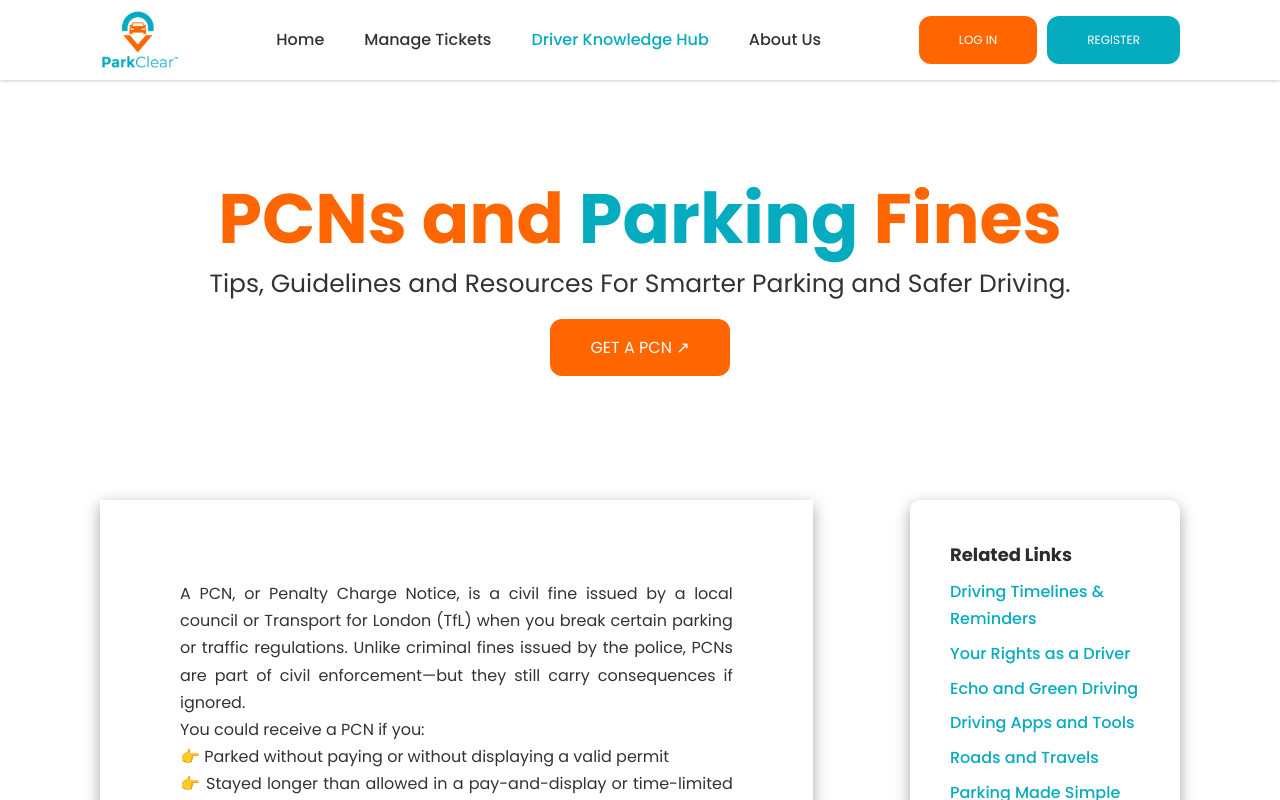
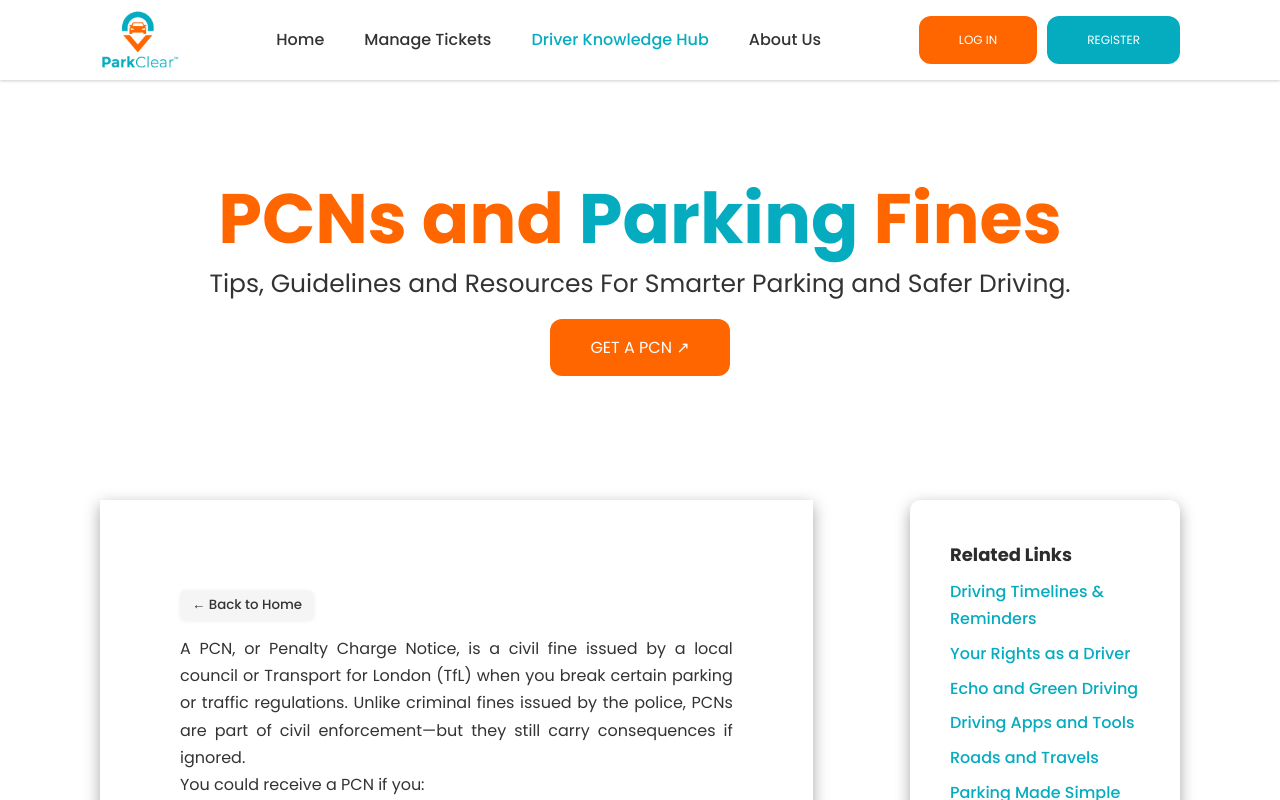
Before and after one commit to apsdeveloper461/ParkClear, a React (Vite) app: page /1 in a window 1280 px wide. Shown: the top 800 px of the page. Built offline with nearby package versions, Linux system fonts and the light colour scheme.

Commit message:
add back to home button in blog page

```diff
--- a/src/pages/SingleContentPage.jsx
+++ b/src/pages/SingleContentPage.jsx
@@ -1,4 +1,4 @@
-import { useParams } from "react-router-dom";
+import { useNavigate, useParams } from "react-router-dom";
 import { Fragment, useEffect, useState } from "react";
 import { motion } from "framer-motion";
 import NavBar from "../components/NavBar.jsx";
@@ -18,6 +18,7 @@ const SingleContentPage = () => {
   const { id } = useParams();
   const [loading, setLoading] = useState(true);
   const [content, setContent] = useState("");
+  const navigate = useNavigate();
 
   useEffect(() => {
     fetch("/home/homePageCards.json")
@@ -247,6 +248,23 @@ const SingleContentPage = () => {
           <Main {...content.main} />
           <div className='singleContentPage pad'>
             <div className='singleContentPage__content'>
+              <button
+                className='singleContentPage__back-btn'
+                onClick={() => navigate("/")}
+                style={{
+                  margin: "1rem 0 1.5rem 0",
+                  padding: "0.5rem 1.2rem",
+                  borderRadius: "6px",
+                  border: "none",
+                  background: "#f5f5f5",
+                  color: "#333",
+                  fontWeight: 500,
+                  cursor: "pointer",
+                  boxShadow: "0 1px 4px rgba(0,0,0,0.07)",
+                }}
+              >
+                ← Back to Home
+              </button>
               {renderDynamicContent()}
             </div>
             <motion.div
```
Lines whose indentation alone changed are shown as unchanged.
